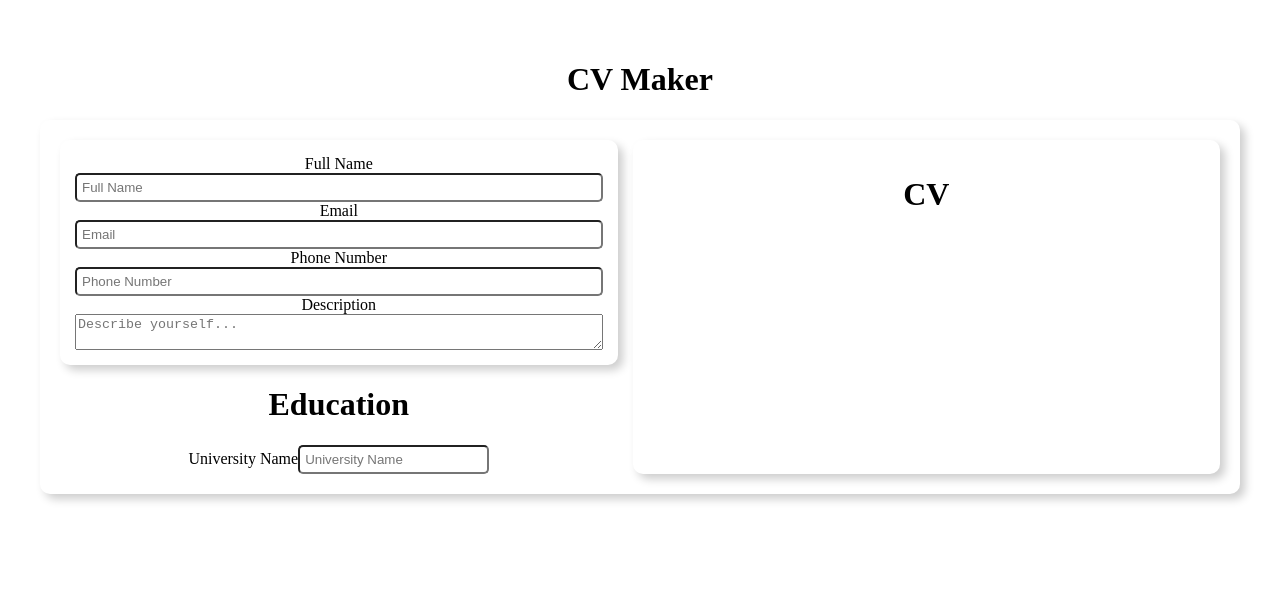
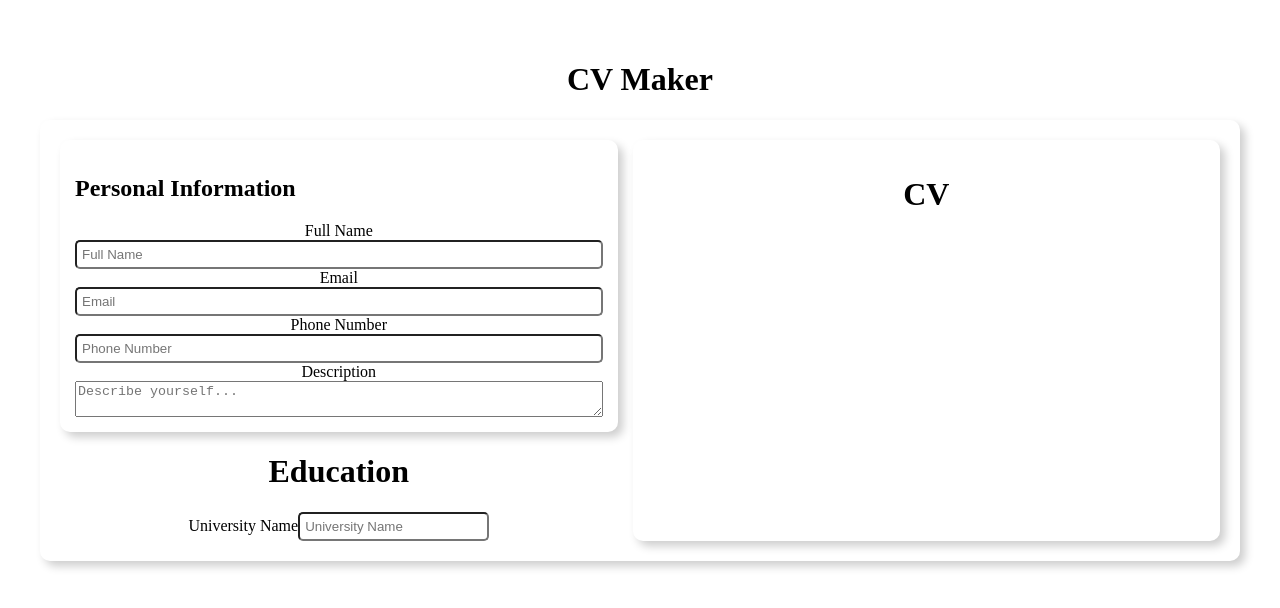
Before and after one commit to Yoni190/CV-Maker, a React (Vite) app: page / in a window 1280 px wide. Shown: the top 608 px of the page. Built offline with nearby package versions, Linux system fonts and the light colour scheme.

Commit message:
Add textarea

```diff
--- a/src/Personal.jsx
+++ b/src/Personal.jsx
@@ -18,6 +18,7 @@ function Personal({formData, setFormData}) {
 
     return (
         <div style={container}>
+            <h2 style={{textAlign: 'left'}}>Personal Information</h2>
             <Info labelName="Full Name" inputName="name" value={formData.name} onChangeText={onChange}/>
             <Info labelName="Email" inputType="email" inputName="email" value={formData.email} onChangeText={onChange}/>
             <Info labelName="Phone Number" inputName="phoneNumber" value={formData.phoneNumber} onChangeText={onChange}/>
```
